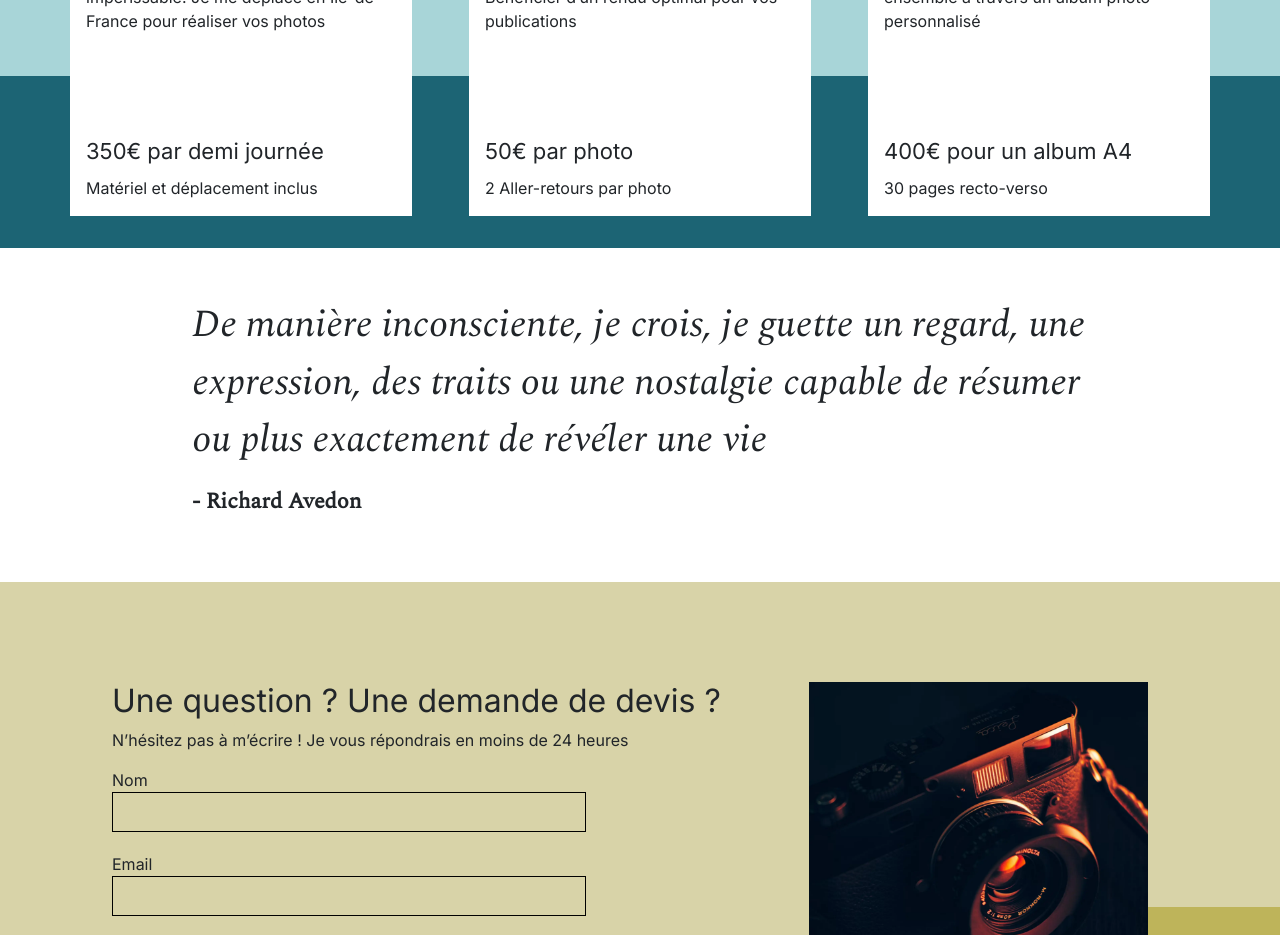
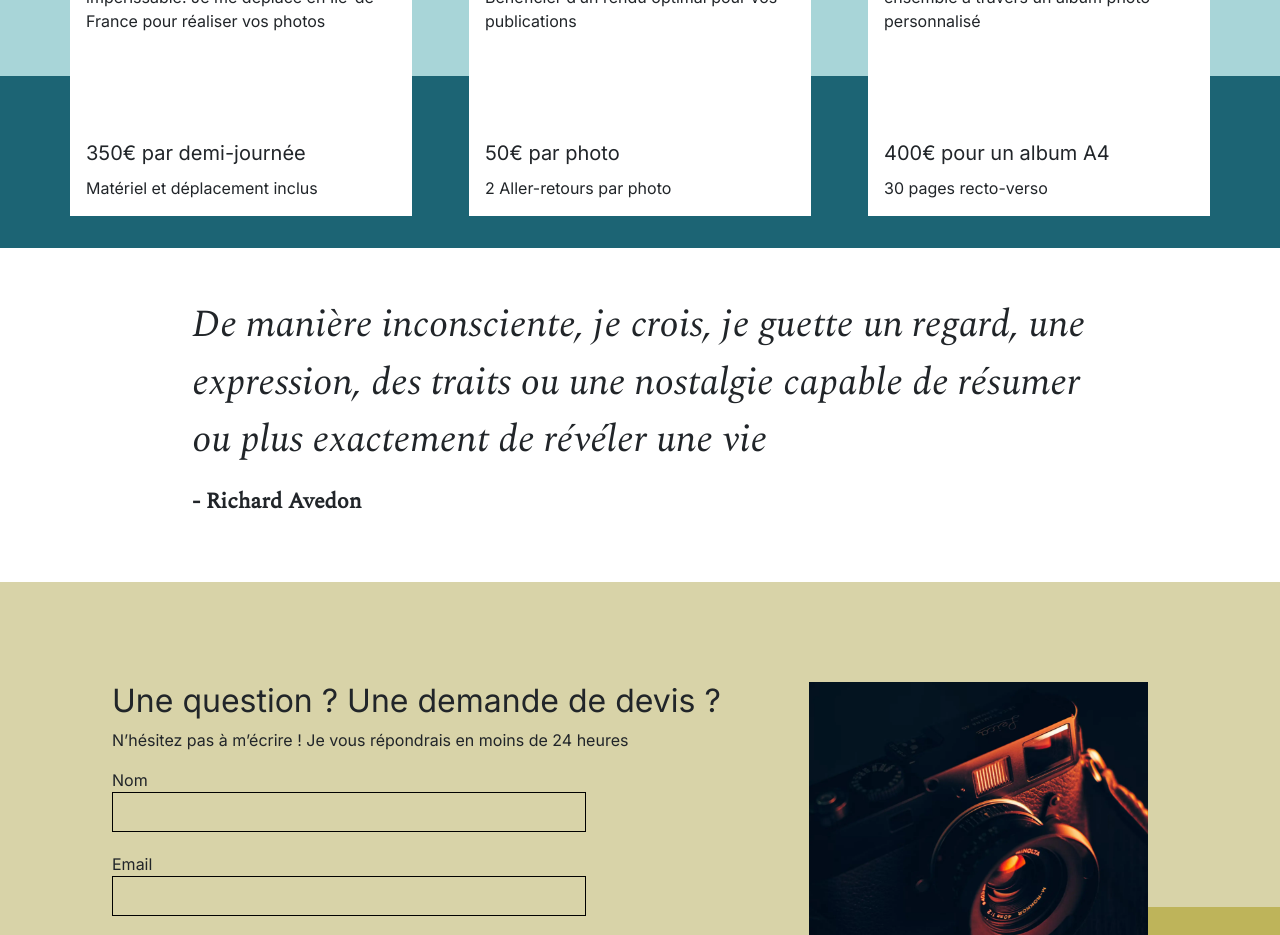
Before and after one commit to AdilaFrontDev/ninacarducci, a website: page index.html in a window 1280 px wide. Shown: the part 3720-4655 px from the top of the page. Drawn offline with nearby package versions, Linux system fonts and the light colour scheme.

Commit message:
modification de la taille pour les prix des prestation de 22 à 20 px pour éviter la confusion avec une balise h

```diff
--- a/assets/style.scss
+++ b/assets/style.scss
@@ -335,7 +335,7 @@ body {
 	}
 	&__price{
 		&-amount{
-			font-size: 22px;
+			font-size: 20px;
 			margin-bottom: 8px;
 		}
 		&-addOn{
--- a/index.html
+++ b/index.html
@@ -117,7 +117,7 @@
 						<span itemprop="additionalProperty">Pour capturer vos moments les plus précieux et garder un souvenir impérissable. Je me déplace en Île-de-France pour réaliser vos photos</span>
 					</div>
 					<div class="service__price">
-						<p class="service__price-amount"><span itemprop="price">350€ par demi journée</span></p>
+						<p class="service__price-amount"><span itemprop="price">350€ par demi-journée</span></p>
 						<p class="service__price-addOn"><span itemprop="addOn">Matériel et déplacement inclus</span></p>
 					</div>
 				</article>
```
Also changed, not shown: assets/style.css.
